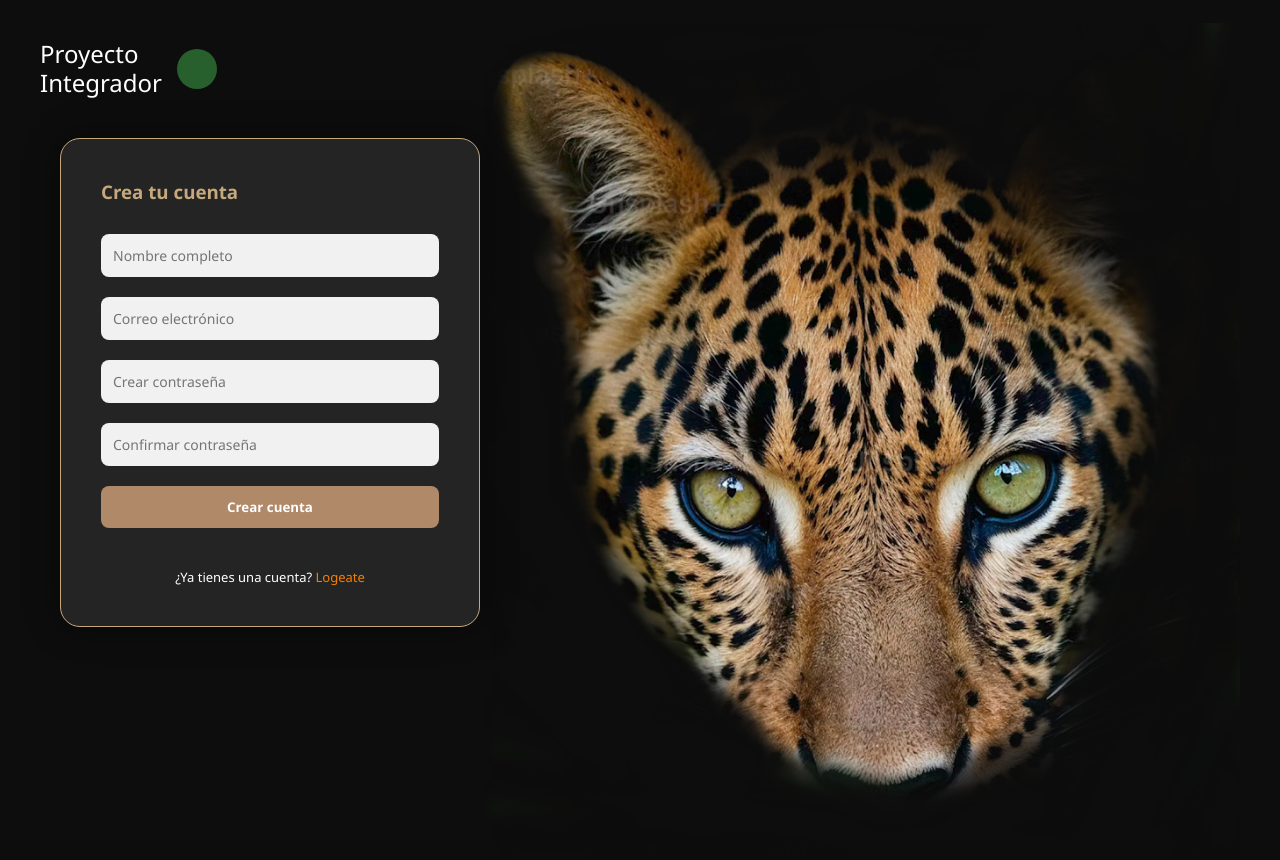
After one commit to aibarra9-ux/E-Colima, a PHP site: page /PHP/Login/registro.html in a window 1280 px wide. The commit adds this page. Run offline with PHP 8.4, Linux system fonts and the light colour scheme.

Commit message:
Agregando el archivo registro

```diff
--- a/CSS/Login/estilos.css
+++ b/CSS/Login/estilos.css
@@ -11,11 +11,14 @@ body {
     min-height: 100vh;
     display: flex;
     flex-direction: column;
+    overflow: hidden;
 }
 
 .contenedor {
     flex: 1;
     display: flex;
+    height: 100vh;   /* fuerza layout exacto al viewport */
+
 }
 
 /* ---------- LADO IZQUIERDO ---------- */
@@ -58,6 +61,43 @@ body {
     margin-left: 20px;
     border: 1px solid #c6a87d;
     box-shadow: 0 0 35px rgba(0, 0, 0, 0.45);
+}
+
+.card {
+    position: relative;
+    overflow: hidden;
+}
+
+.forms {
+    position: relative;
+}
+
+.form {
+    position: absolute;
+    width: 100%;
+    top: 0;
+    left: 0;
+    opacity: 0;
+    transform: translateX(50px);
+    transition: all 0.5s ease;
+}
+
+.form.active {
+    opacity: 1;
+    transform: translateX(0);
+    position: relative;
+}
+
+.switch-text {
+    margin-top: 20px;
+    font-size: 13px;
+    text-align: center;
+}
+
+.switch-text span {
+    color: #f77f00;
+    cursor: pointer;
+    font-weight: bold;
 }
 
 .card h3 {
--- a/PHP/Login/login.html
+++ b/PHP/Login/login.html
@@ -53,7 +53,7 @@
 
                     <p class="register">
                         No tienes una cuenta aún?
-                        <a href="#">Regístrate</a>
+                        <a href="registro.html">Regístrate</a>
                     </p>
 
                 </form>
@@ -69,9 +69,5 @@
 
     </div>
 
-    <footer>
-        © 2026 Proyecto Integrador. Todos los derechos reservados
-    </footer>
-
 </body>
 </html>
--- /dev/null
+++ b/PHP/Login/registro.html
@@ -0,0 +1,63 @@
+<!DOCTYPE html>
+<html lang="es">
+<head>
+    <meta charset="UTF-8">
+    <title>Proyecto Integrador - Login</title>
+    <link rel="stylesheet" href="../../CSS/Login/estilos.css">
+    <meta name="viewport" content="width=device-width, initial-scale=1.0">
+</head>
+<body>
+
+    <div class="contenedor">
+
+        <!-- Lado izquierdo -->
+        <div class="login-section">
+
+            <div class="logo">
+                <h2>Proyecto<br>Integrador</h2>
+                <div class="circulo"></div>
+            </div>
+
+            <div class="card">
+                <h3>Crea tu cuenta</h3>
+
+                <form action="procesar_registro.php" method="POST">
+
+                    <div class="input-group">
+                        <input type="text" name="nombre" placeholder="Nombre completo" required>
+                    </div>
+
+                    <div class="input-group">
+                        <input type="email" name="correo" placeholder="Correo electrónico" required>
+                    </div>
+
+                    <div class="input-group password">
+                        <input type="password" name="password" placeholder="Crear contraseña" required>
+                    </div>
+
+                    <div class="input-group password">
+                        <input type="password" name="confirmar" placeholder="Confirmar contraseña" required>
+                    </div>
+
+                    <button type="submit" class="btn-login">Crear cuenta</button>
+
+                    <p class="register">
+                        ¿Ya tienes una cuenta?
+                        <a href="login.html">Logeate</a>
+                    </p>
+
+                </form>
+            </div>
+
+        </div>
+
+        <!-- Lado derecho -->
+        <div class="image-section">
+            <img src="../../assets/Login/imagen_gajuar.png" class="jaguar" alt="Jaguar">
+
+        </div>
+
+    </div>
+
+</body>
+</html>
```
Also changed, not shown: JavaScript/Login/auth.js (added, +23 -0 lines).
